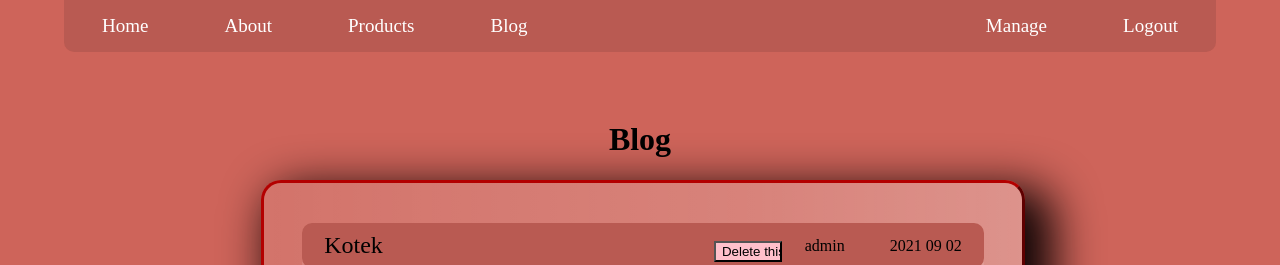
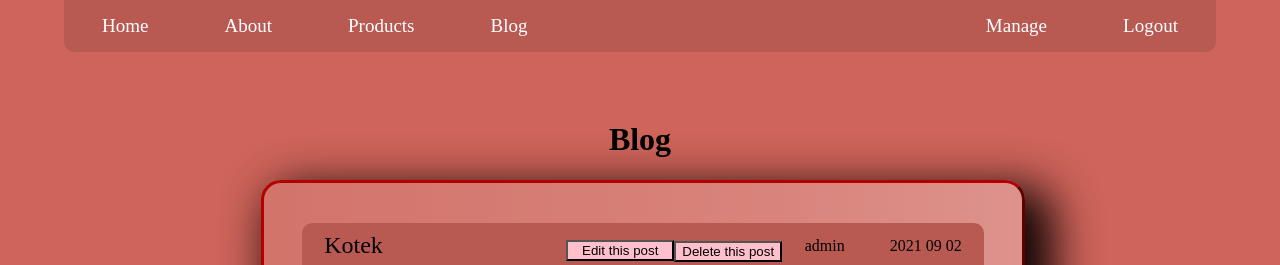
Before and after one commit to maciejratajski1999/WebPageDemo, a Flask app: page /blog in a window 1280 px wide. Shown: the top 265 px of the page. Run offline with Flask 2, Linux system fonts and the light colour scheme; a user stored in the database is signed in; data comes from the database, SQL or seed files in the repository; both versions use the stored data as it was after the commit; some libraries are stand-ins or nearby versions.

Commit message:
Addfile: editpost.html
Added Edit Post functionality

```diff
--- a/app/forms.py
+++ b/app/forms.py
@@ -134,3 +134,24 @@ def delete_blog_post_form_id(post_id):
 
     DeleteBlogPostFormID.post_id = IntegerField('Post id', default=post_id)
     return DeleteBlogPostFormID()
+
+class EditBlogPostForm(FlaskForm):
+    post_id = IntegerField('Post id', default=0)
+    edit = SubmitField('Edit this post')
+
+
+def edit_blog_post_form_id(post_id):
+    class EditBlogPostFormID(EditBlogPostForm):
+        pass
+
+    EditBlogPostFormID.post_id = IntegerField('Post id', default=post_id)
+    return EditBlogPostFormID()
+
+def edit_blog_post(post):
+    class BlogPostFormID(BlogPostForm):
+        pass
+    BlogPostFormID.title = StringField('Title', validators=[DataRequired(), Length(min=1, max=32)], default=post.title)
+    BlogPostFormID.author = StringField("Author", validators=[DataRequired(), Length(min=2, max=32)], default=post.author)
+    BlogPostFormID.content = TextAreaField('Content', validators=[DataRequired(), Length(min=1)], default=post.content)
+    BlogPostFormID.submit = SubmitField(f'Edit post: {post.title}')
+    return BlogPostFormID()
--- a/app/routes.py
+++ b/app/routes.py
@@ -129,15 +129,36 @@ def blog():
     if current_user.is_authenticated:
         form = new_blog_post(current_user.username)
         if form.submit.data and form.validate_on_submit():
-            form.content.data = reformat_post_content(form.content)
             add_post(form)
             return redirect(url_for('blog'))
+
         delete_blog_post_forms = {post.id : delete_blog_post_form_id(post.id) for post in posts}
         for delete_form in delete_blog_post_forms.values():
             if delete_form.delete_post.data and delete_form.validate_on_submit():
                 post = Post.query.get(delete_form.post_id.data)
                 delete_post(post)
                 return redirect(url_for('blog'))
+
+        edit_blog_post_forms = {post.id: edit_blog_post_form_id(post.id) for post in posts}
+        for edit_form in edit_blog_post_forms.values():
+            if edit_form.edit.data and edit_form.validate_on_submit():
+                return redirect(url_for('editpost', post_id=edit_form.post_id.data))
+
         return render_template('blog.html', subpages=subpages, current='blog', form=form, posts=posts,
-                               delete_blog_post_forms=delete_blog_post_forms)
+                               delete_blog_post_forms=delete_blog_post_forms,
+                               edit_blog_post_forms=edit_blog_post_forms)
     return render_template('blog.html', subpages=subpages, current='blog', posts=posts)
+
+
+@app.route('/editpost', methods=['GET', 'POST'])
+def editpost():
+    if current_user.is_authenticated:
+        post_id = int(request.args.get('post_id'))
+        post = Post.query.get(post_id)
+        form = edit_blog_post(post)
+        if form.validate_on_submit():
+            edit_post(post, form)
+            return redirect('blog')
+        return render_template('editpost.html', subpages=subpages, form=form)
+    else:
+        return redirect(url_for('home'))
--- a/app/static/blog.css
+++ b/app/static/blog.css
@@ -92,7 +92,13 @@ display: flex;
 }
 #delete_post {
     float: right;
-    width: 10%;
+    width: 108px;
+}
+#edit{
+    float: right;
+    width: 108px;
+    position: relative;
+    bottom: 19px;
 }
 img.post{
     position: relative;
--- a/app/templates/blog.html
+++ b/app/templates/blog.html
@@ -27,6 +27,17 @@
                                     {% endif %}
                                 {% endfor %}
                             </form>
+                            <form class="a-container" method="POST">
+                                {% set edit_form = edit_blog_post_forms[post.id] %}
+                                {{ edit_form.hidden_tag() }}
+                                {% for item in edit_form %}
+                                    {% if item.id == 'edit' %}
+                                        <div class="delete-post">{{item}}</div>
+                                    {% elif item.id == 'post_id' %}
+                                        <div class="invisible">{{item}}</div>
+                                    {% endif %}
+                                {% endfor %}
+                            </form>
                         {% endif %}
                     </div>
                     {% if post.picture %}
@@ -35,7 +46,9 @@
                         </div>
                     {% endif %}
                     <div class="post">
-                        {{post.content|safe}}
+                        <p class="blogpost">
+                            {{post.content|safe}}
+                        </p>
                     </div>
                 </article>
             {% endfor %}
--- a/app/templates/layout.html
+++ b/app/templates/layout.html
@@ -31,6 +31,7 @@
       {% endif %}
     </ul>
   </nav>
+  <div class="background"></div>
 {% endblock %}
 {% block content%}
   <div class="content">
--- a/app/utils.py
+++ b/app/utils.py
@@ -56,10 +56,8 @@ def add_blog_picture(form_picture):
 
 def add_post(post_form):
     if post_form.picture.data:
-        print(f'jest obrazek: {post_form.picture.data}')
         path = add_blog_picture(post_form.picture)
     else:
-        print('nie ma obrazka')
         path = None
     new_post = Post(author=post_form.author.data,
                     title=post_form.title.data,
@@ -182,5 +180,11 @@ def get_image(picture_path):
     image = Image.query.get(picture_path)
     return image
 
-def reformat_post_content(post_content):
-    return '<p class="blogpost">' + post_content.data.replace('\n', '<br>') + '</p>'
+def edit_post(post, form):
+    post.title = form.title.data
+    post.content = form.content.data
+    if form.picture.data:
+        delete_picture(post.picture)
+        post.picture = add_blog_picture(form.picture)
+    post.author = form.author.data
+    db.session.commit()
```
Also changed, not shown: app/templates/editpost.html (added, +24 -0 lines), app/db/site.db.
